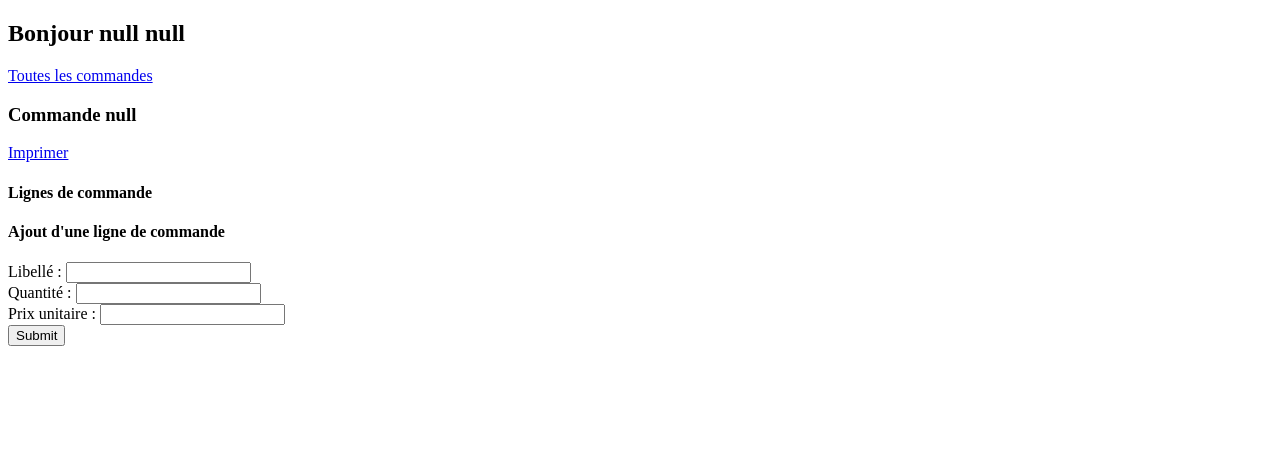
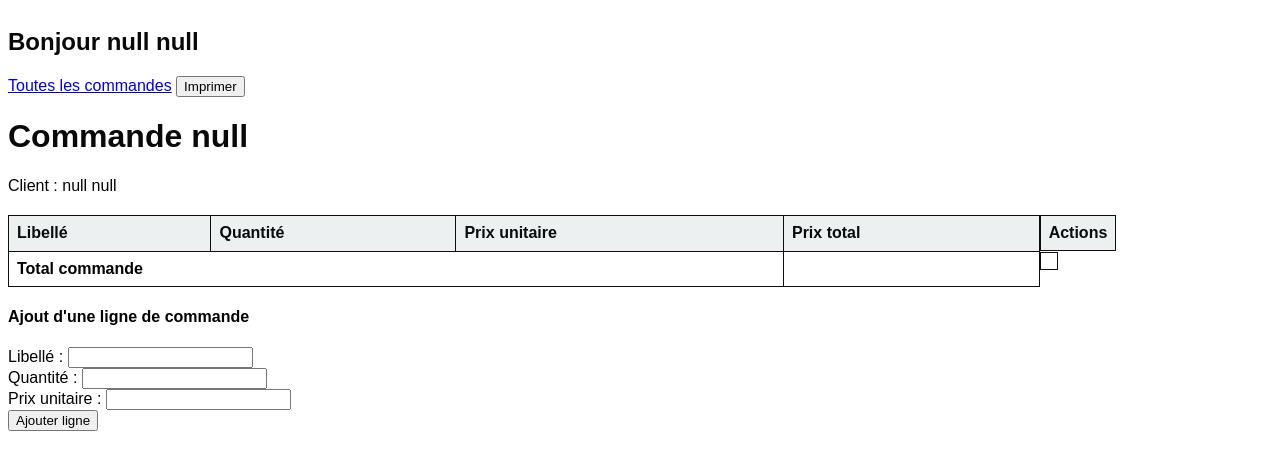
Before and after one commit to MWB21223/Car_tp1, a Spring app: template demo/src/main/resources/templates/commande.html in a window 1280 px wide. Shown: the top 470 px of the page. Run offline with Thymeleaf, Linux system fonts and the light colour scheme; the template is opened without the code that fills it, so the values that code supplies are empty.

Commit message:
iteration 4 impression des commandes

```diff
--- a/demo/src/main/resources/templates/commande.html
+++ b/demo/src/main/resources/templates/commande.html
@@ -4,29 +4,103 @@
 <head>
     <meta charset="UTF-8">
     <title>Détails de la Commande</title>
+    <style>
+        body {
+            font-family: sans-serif;
+        }
+
+        h1,
+        h2,
+        h3 {
+            color: #09090a;
+        }
+
+        table {
+            width: 100%;
+            border-collapse: collapse;
+            margin-top: 20px;
+        }
+
+        th,
+        td {
+            border: 1px solid #0e0e0f;
+            padding: 8px;
+            text-align: left;
+        }
+
+        th {
+            background-color: #ecf0f1;
+            color: #090c0d;
+        }
+
+        .total-row {
+            font-weight: bold;
+        }
+
+        .no-print {
+            display: inline-block;
+        }
+
+        @media print {
+            .no-print {
+                display: none;
+            }
+
+            a {
+                text-decoration: none;
+                color: black;
+            }
+
+            h2,
+            .add-form {
+                display: none;
+            }
+        }
+    </style>
 </head>
 
 <body>
+    <div class="no-print">
         <h2>Bonjour <span th:text="${client.prenom} + ' ' + ${client.nom}">User</span></h2>
+        <a th:href="@{/home}">Toutes les commandes</a>
+        <button onclick="window.print()">Imprimer</button>
+    </div>
 
-    <a th:href="@{/home}">Toutes les commandes</a>
+    <h1 th:text="'Commande ' + ${commande.titre}">Commande Titre</h1>
+    <p th:text="'Client : ' + ${client.prenom} + ' ' + ${client.nom}">Client</p>
 
-    <h3 th:text="'Commande ' + ${commande.titre}">Commande Titre</h3>
-
-    <a href="#">Imprimer</a>
-
-    <h4>Lignes de commande</h4>
-    <ul>
-        <li th:each="ligne : ${commande.lignes}">
-            <span th:text="${ligne.libelle} + ' ' + ${ligne.quantite} + ' ' + ${ligne.prixUnitaire}">Item 1 10.0</span>
+    <table>
+        <thead>
+            <tr>
+                <th>Libellé</th>
+                <th>Quantité</th>
+                <th>Prix unitaire</th>
+                <th>Prix total</th>
+                <th class="no-print">Actions</th>
+            </tr>
+        </thead>
+        <tbody>
+            <tr th:each="ligne : ${commande.lignes}">
+                <td th:text="${ligne.libelle}"></td>
+                <td th:text="${ligne.quantite}"></td>
+                <td th:text="${ligne.prixUnitaire}"></td>
+                <td th:text="${ligne.prixTotal}"></td>
+                <td class="no-print">
                     <form th:action="@{/commande}" method="post" style="display:inline;">
                         <input type="hidden" name="ligneId" th:value="${ligne.id}" />
-                <button type="submit"
-                    style="background:none; border:none; color:blue; text-decoration:underline; cursor:pointer;">delete</button>
+                        <button type="submit" style="color:red; cursor:pointer;">X</button>
                     </form>
-        </li>
-    </ul>
+                </td>
+            </tr>
+            <tr class="total-row">
+                <td colspan="3">Total commande</td>
+                <td th:text="${commande.total}"></td>
+                <td class="no-print"></td>
+            </tr>
+        </tbody>
+    </table>
 
+    <div class="no-print add-form">
         <h4>Ajout d'une ligne de commande</h4>
         <form th:action="@{/commande}" method="post">
             <div>
@@ -38,8 +112,9 @@
             <div>
                 <label>Prix unitaire : <input type="number" step="0.01" name="prixUnitaire" required /></label>
             </div>
-        <button type="submit">Submit</button>
+            <button type="submit">Ajouter ligne</button>
         </form>
+    </div>
 </body>
 
 </html>
```
Also changed, not shown: demo/src/main/java/com/example/demo/entity/Commande.java (+11 -0 lines), demo/src/main/java/com/example/demo/entity/LigneCommande.java (+8 -1 lines). Lines whose indentation alone changed are shown as unchanged.
